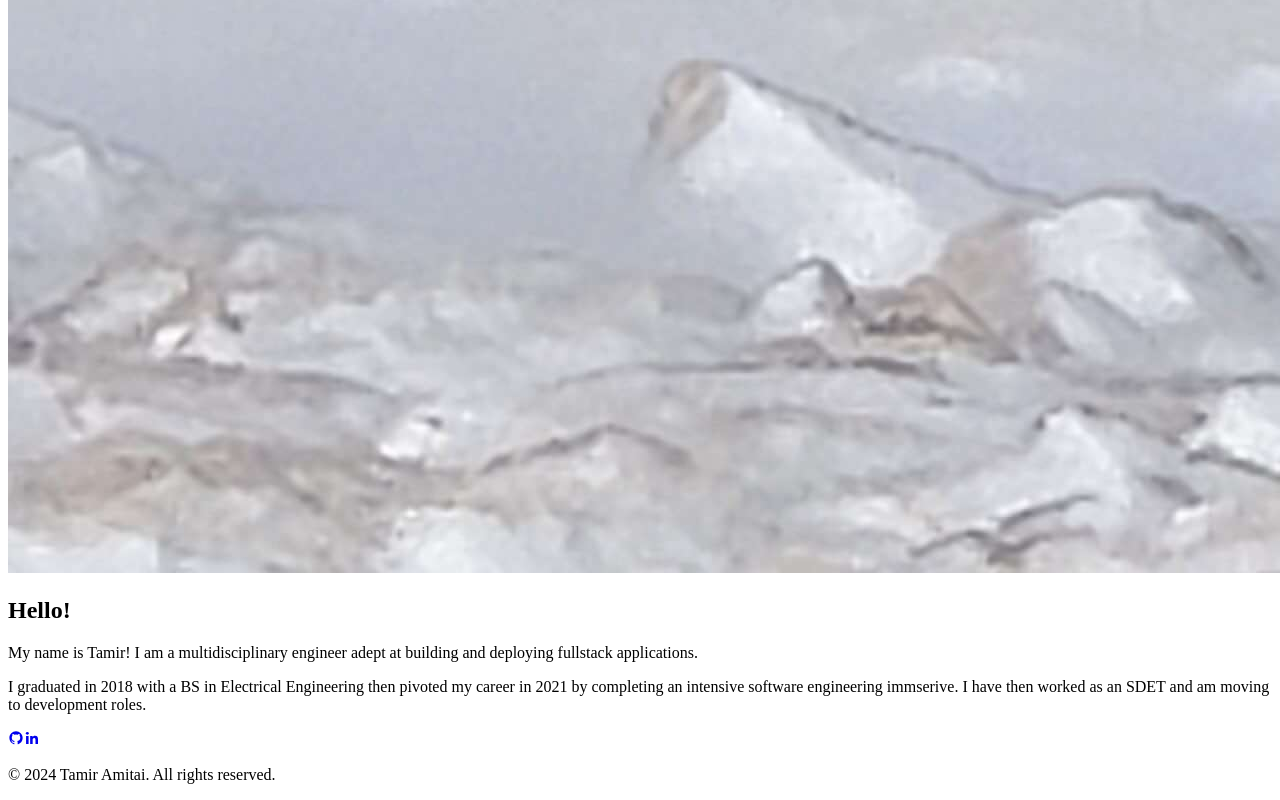
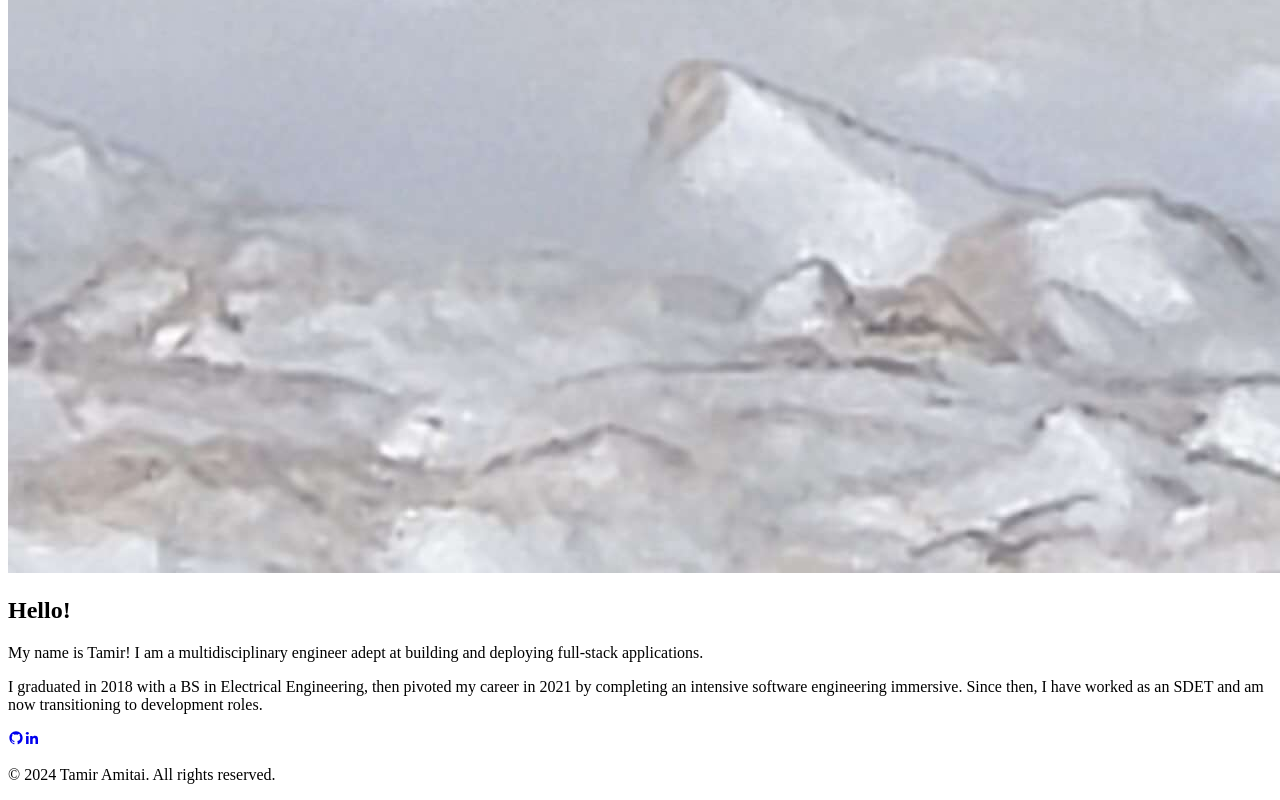
Before and after one commit to t-amitai/tamir-tech, a React (Create React App) app in the folder client/: page /#/about in a window 1280 px wide. Shown: the part 4569-5369 px from the top of the page. Built offline with nearby package versions, Linux system fonts and the light colour scheme; the HTML template or start-up script is replaced by a standard one.

Commit message:
typo fix

```diff
--- a/client/src/views/About.jsx
+++ b/client/src/views/About.jsx
@@ -16,11 +16,11 @@ export default function About() {
                     Hello!
                 </h1>
                 <p className="mb-1 md:mb-2">
-                    My name is Tamir! I am a multidisciplinary engineer adept at building and deploying fullstack applications.
+                    My name is Tamir! I am a multidisciplinary engineer adept at building and deploying full-stack applications.
                 </p>
                 <p className="mb-1 md:mb-2">
-                    I graduated in 2018 with a BS in Electrical Engineering then pivoted my career in 2021 by completing an intensive
-                    software engineering immserive. I have then worked as an SDET and am moving to development roles.
+                I graduated in 2018 with a BS in Electrical Engineering, then pivoted my career in 2021 by completing an intensive
+                software engineering immersive. Since then, I have worked as an SDET and am now transitioning to development roles.
                 </p>
             </div>
         </section>
```
